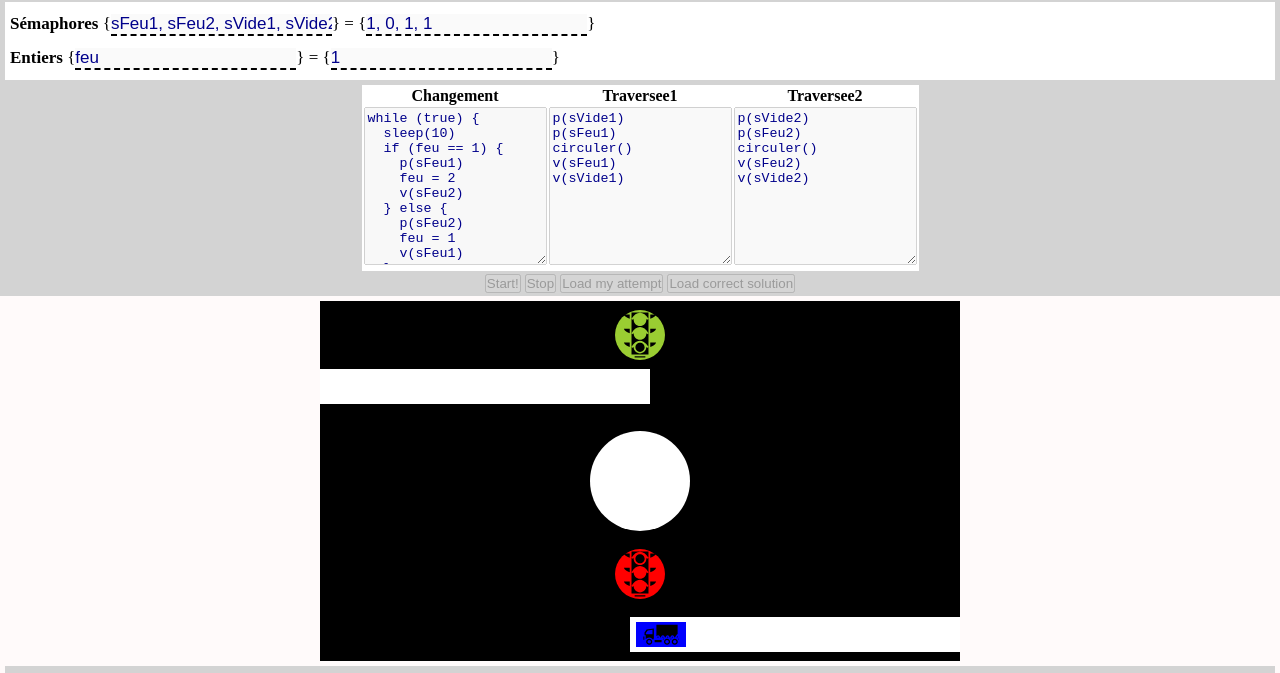
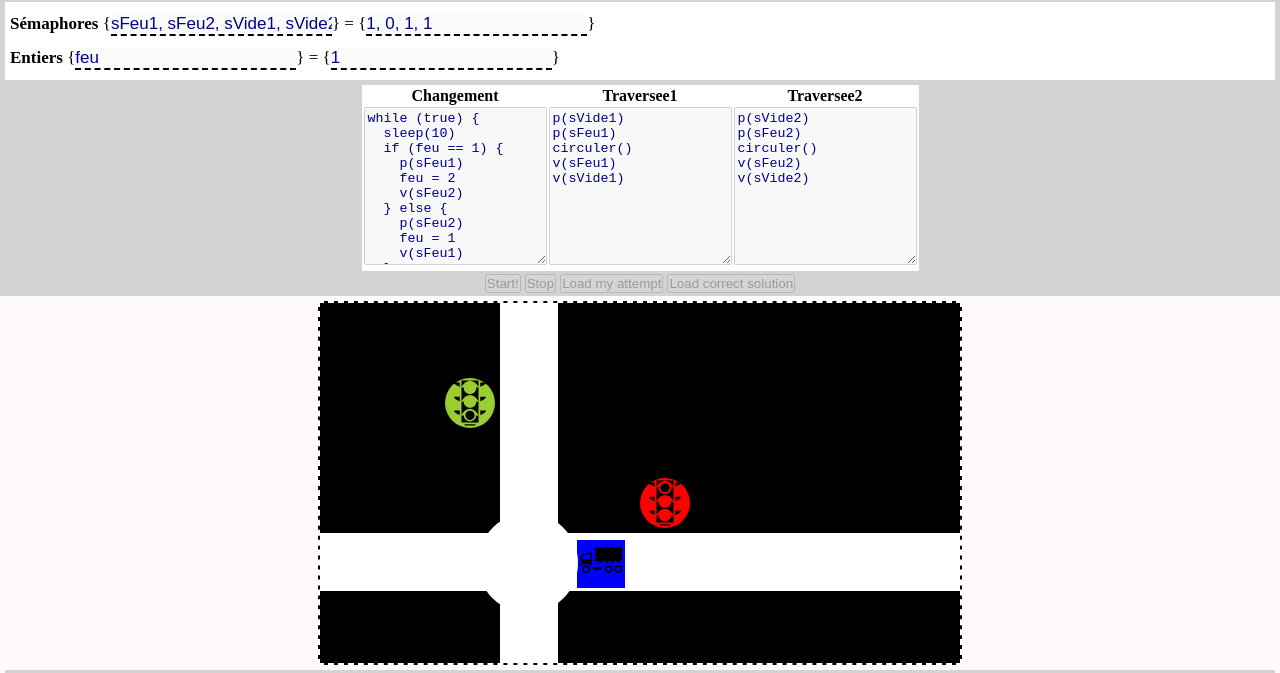
Before and after one commit to djalilhebal/trash, a plain HTML site: page 2019-12/dac-exo6/index.html in a window 1280 px wide. Both pictures are taken after a click on the input "Start!". Shown: the part 58-731 px from the top of the page. Drawn offline with Linux system fonts and the light colour scheme.

Commit message:
Brute force style (make it a real intersection)

```diff
--- a/2019-12/dac-exo6/index.css
+++ b/2019-12/dac-exo6/index.css
@@ -59,12 +59,15 @@ textarea[title] {
 
 /* itch.io uses 640x360 by default */
 #sim {
-  background: black;
   width: 640px;
   height: 360px;
+  background: black;
+  border: 2px dashed white;
   margin: 5px auto;
-  display: grid;
-  /* place-items: center right; */
+}
+
+#sim > * {
+  position: relative;
 }
 
 .feu {
@@ -72,8 +75,9 @@ textarea[title] {
   background-image: url(images/traffic-lights-red.svg);
   width: 50px;
   height: 50px;
+  display: inline-block;
+  position: absolute !important;
   border-radius: 50%;
-  place-self: center;
 }
 #sim[data-feu="0"] .feu {
   background-color: gray !important;
@@ -87,19 +91,35 @@ textarea[title] {
   background-color: yellowgreen;
 }
 
+#feu1 {
+  margin-top: 75px;
+  margin-left: -195px;
+}
+
+#feu2 {
+  margin-top: 75px;
+}
+
 #voie1, #voie2 {
   background: white;
   padding: 5px;
-  width: 50%;
   display: flex;
-  height: 25px;
+  z-index: 1;
 }
 
 #voie1 {
-    flex-direction: row-reverse;
+  flex-direction: column-reverse;
+  width: 48px;
+  height: 205px;
+  position: absolute;
+  margin-left: 180px;
+  padding-bottom: 150px;
 }
 #voie2 {
-    place-self: center right;
+  height: 48px;
+  top: 130px;
+  width: 380px;
+  padding-left: 255px;
 }
 
 #carrefour {
@@ -107,26 +127,30 @@ textarea[title] {
   width: 100px;
   height: 100px;
   border-radius: 50%;
-  place-self: center center;
   place-items: center center;
   display: grid;
+  top: 210px;
+  left: 158px;
+  z-index: 2;
 }
 
 .vehicle {
-  width: 50px;
-  height: 25px;
+  width: 48px;
+  height: 48px;
   display: inline-block;
   background-color: black;
-  background-size: 75%;
+  background-repeat: no-repeat;
   background-position: center;
-  background-repeat: no-repeat;
-  background-position: 50% 25%;
-  margin: 0 1px;
+  margin: 2px;
   opacity: 1;
   transition: opacity 1s, margin 1s;
 }
 .car {background-image: url(images/city-car.svg);}
 .truck {background-image: url(images/truck.svg);}
+
+.traversee1 {
+  transform: rotateZ(90deg);
+}
 
 .traversee2 {
   transform: rotateY(180deg);
@@ -136,10 +160,10 @@ textarea[title] {
   opacity: 0;
 }
 .traversee1.leaving {
-  margin-right: -100px;
+  margin-bottom: -150px;
 }
 .traversee2.leaving {
-  margin-left: -100px;
+  margin-left: -150px;
 }
 
 /********************************/
```
